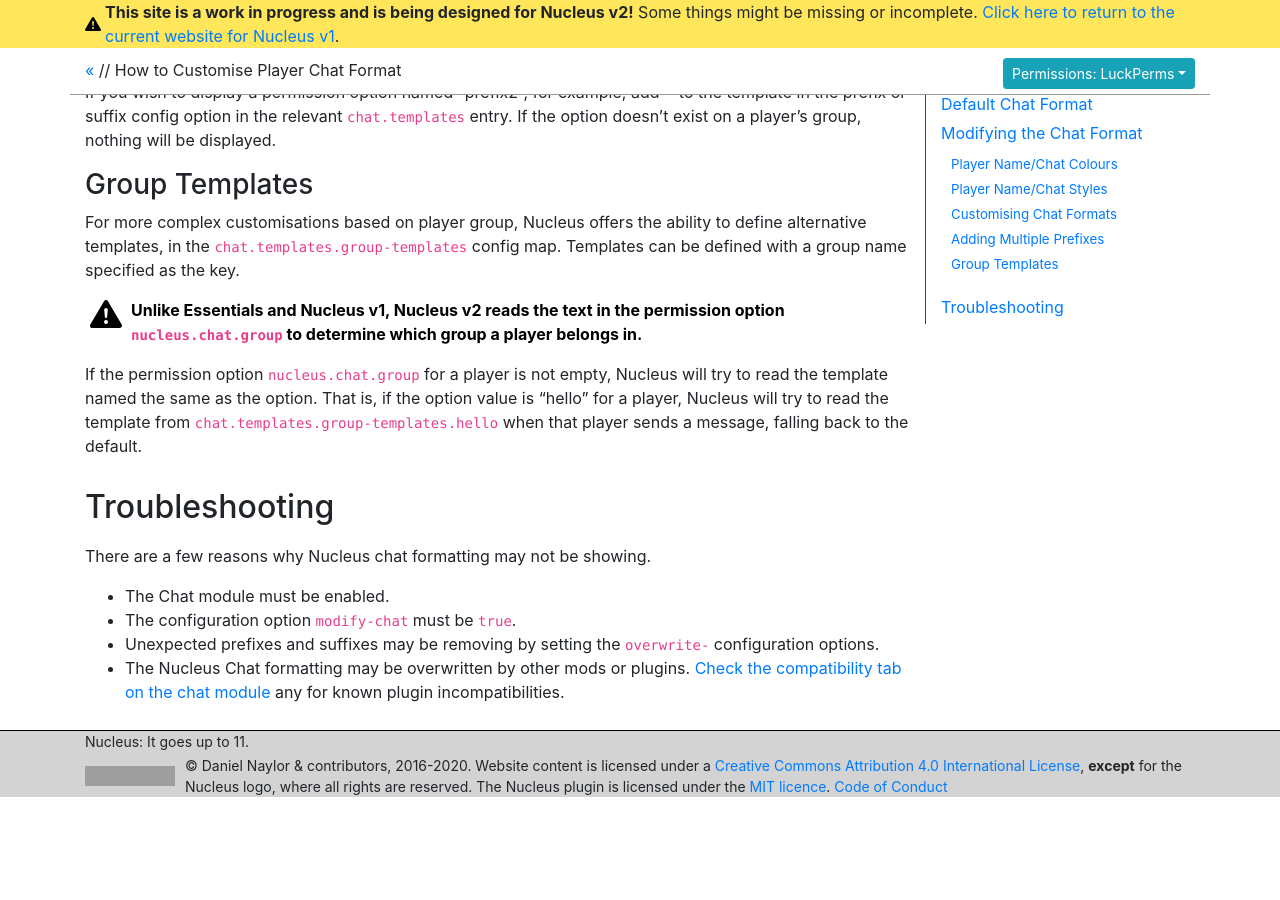
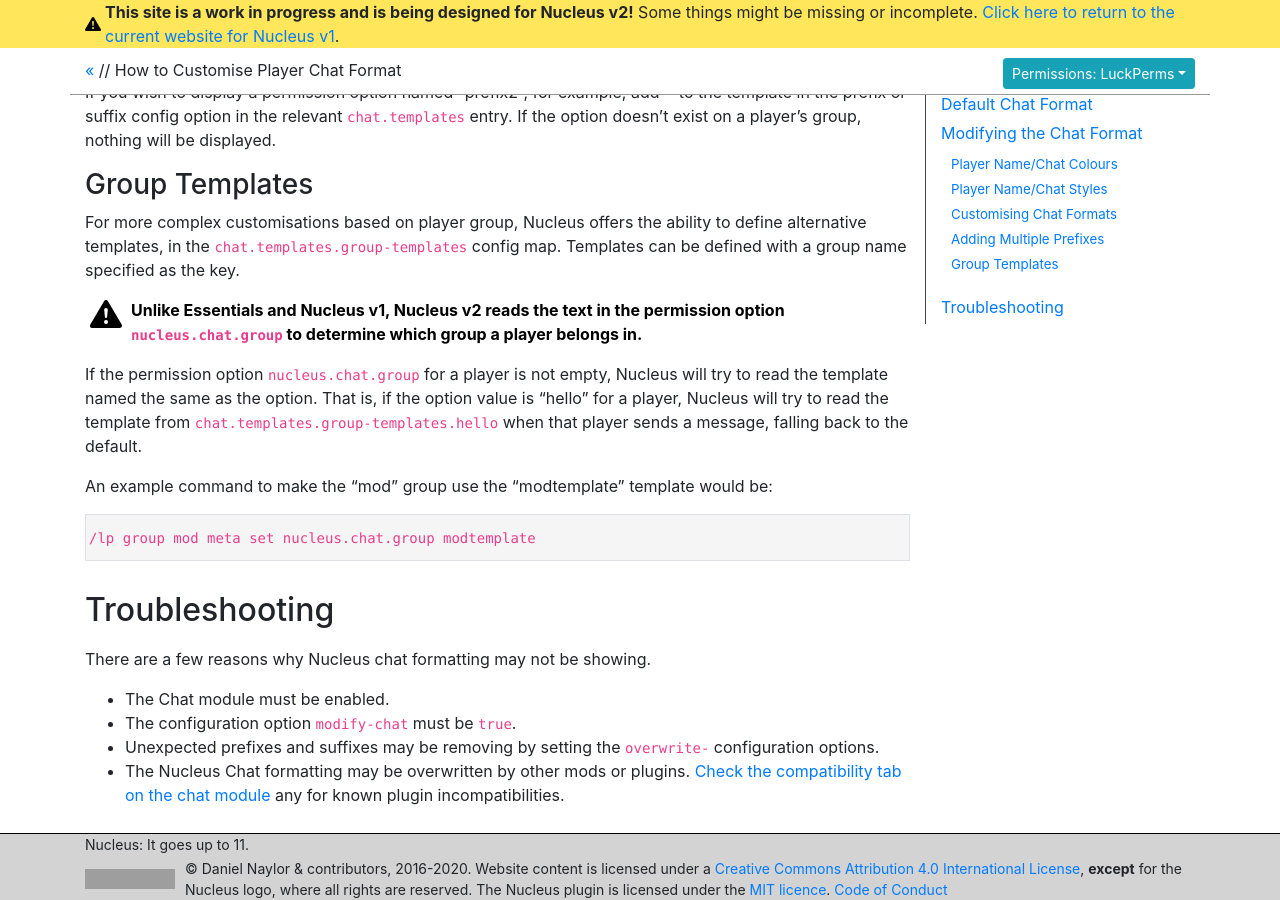
Before and after one commit to NucleusPowered/site-v2, a Jekyll site: the page built from docs/howto/chat.md, in a window 1280 px wide and 900 px high, scrolled down 1671 px. Built offline with Jekyll 4.4.1, drawn with Linux system fonts in a browser that asks for light colours; before the commit the page ends 2468 px from its top, so only the background shows below that; grey boxes are pictures that could not be loaded.

Commit message:
Add command

```diff
--- a/docs/howto/chat.md
+++ b/docs/howto/chat.md
@@ -84,6 +84,10 @@
 the same as the option. That is, if the option value is "hello" for a player, Nucleus will try to read the template from
 `chat.templates.group-templates.hello` when that player sends a message, falling back to the default.
 
+An example command to make the "mod" group use the "modtemplate" template would be:
+
+{% include permissionblock.html cmdtype="groupOption" user="mod" option="nucleus.chat.group" value="modtemplate" %}
+
 ## Troubleshooting
 
 There are a few reasons why Nucleus chat formatting may not be showing.
```
